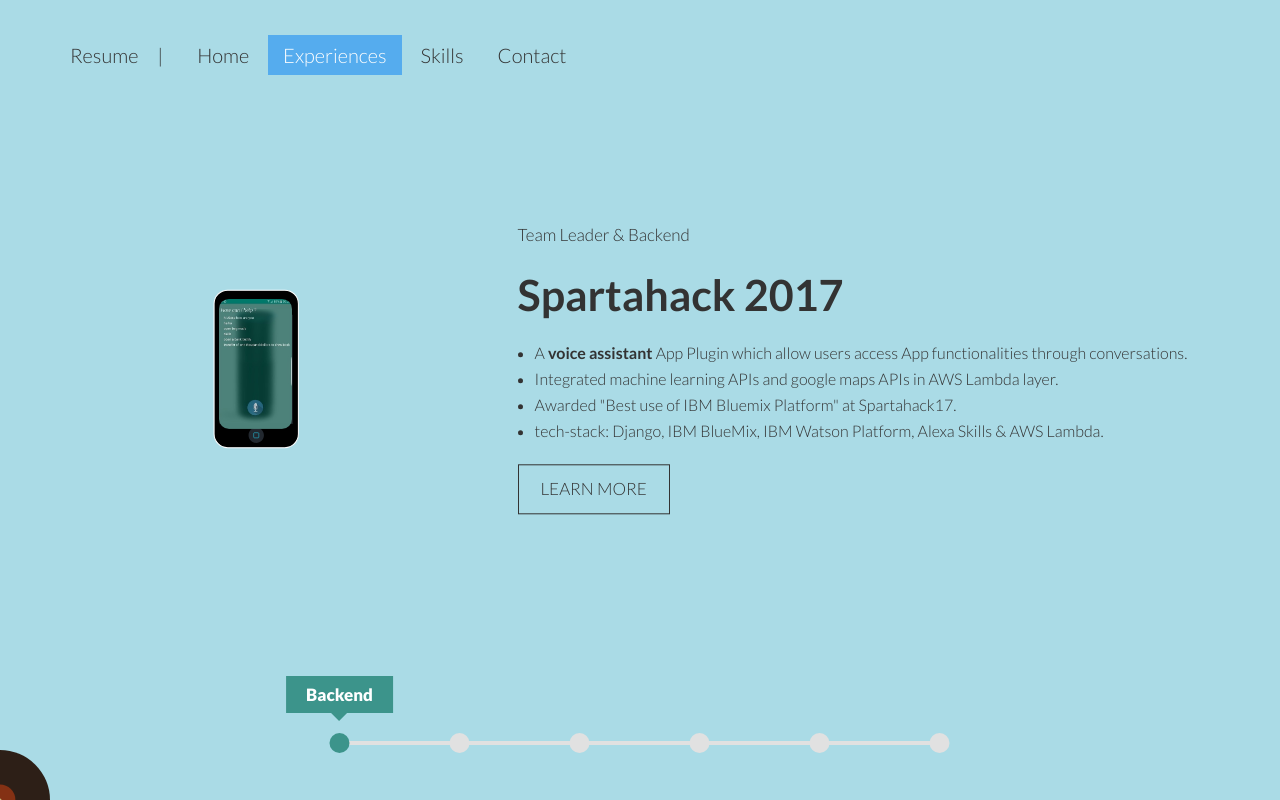
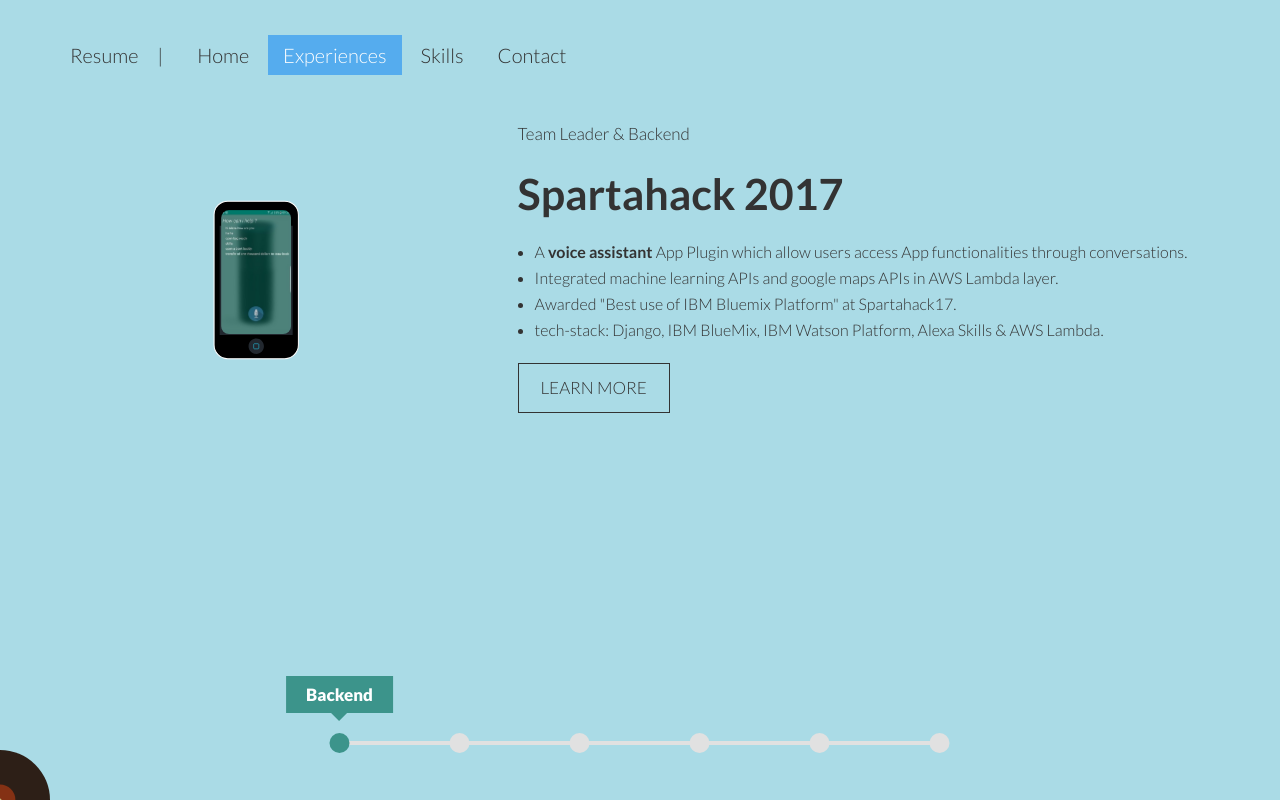
Before and after one commit to lyu-xg/xueguangl23.github.io, a plain HTML site: page index.html in a window 1280 px wide. Both pictures are taken after a click on the link "Experiences". Drawn offline with nearby package versions, Linux system fonts and the light colour scheme.

Commit message:
solved experience section alignment issue.

```diff
--- a/css/app.css
+++ b/css/app.css
@@ -290,7 +290,7 @@
     background: #F5F6E8;
     text-align: center;
     letter-spacing: 0.07em;
-    z-index: 8
+    z-index: 8;
 }
 
 .small-screen {
@@ -323,6 +323,7 @@
     font-size: 27px;
     color: #000
 }
+
 .resume__myself img {
     width: 50%;
     display: block;
@@ -433,6 +434,12 @@
     line-height: 2.5rem;
     opacity: 0
 }
+.expand-msg .expand-profile-img {
+  width: 40%;
+  border: 15px solid #EED19C;
+  border-radius: 50%;
+  margin-top: 8%;
+}
 .block.home .profile__content__pic img {
     width: 60%;
     border: 15px solid #EED19C;
@@ -483,7 +490,7 @@
     }
 }
 .block.experiences .left {
-    height: 738.5px;
+    height: 100%;/*738.5px;*/
     float: left;
     display: inline-block;
     position: absolute;
@@ -502,18 +509,20 @@
 
 .block.experiences .preview {
     width: 62%;
-    height: 22%;
+    height: 24%;
     position: absolute;
     left: 19%;
-    top: 37%;
+    top: 22%;
+    transform: translateY(2%);
 }
 
 .block.experiences .left img {
     width: 0;
     height: 0;
-    position: relative;
-    vertical-align: middle;
-    transform: translateY(-50%);
+    left:0px;
+    top:50%;
+    position: absolute;;
+    transform: translateY(-58%);
 }
 /*
 .block.experiences .left img:nth-child(n+2) {
@@ -523,16 +532,17 @@
 }
 */
 .block.experiences .left img.mobile {
-    top: 56% ;
-    width: 23%;
-    left: 2.5%;
+    top: 52% ;
+    width: 22%;
+    left: 50%;
     height: auto;
-    border-radius: 10px
+    border-radius: 8px;
+    transform: translate(-50%,-56%);
 }
 .block.experiences .right {
     /*max-width: 710px;
     min-width: 555px*/
-    height: 738.5px;
+    height: 100%;/*738.5px;*/
     float:right;
     width: 58%;
     left: 42%;
@@ -540,12 +550,12 @@
 }
 .block.experiences .right .desc {
     position: relative;
-    top: 50%;
+    top: 40%;
     -webkit-transform: translateY(-50%);
     -ms-transform: translateY(-50%);
     transform: translateY(-50%);
     text-align: left;
-    height: 40%
+    height: 50%
 }
 .block.experiences .right .desc>* {
     position: absolute
@@ -845,8 +855,9 @@
     background: linear-gradient(to bottom right, #20c8ec, #13ABE2)
 }
 svg#demo {
-    position: relative;
-    top: 50%;
+    position: absolute;
+    left: 0%;
+    top: 35%;
     -webkit-transform: translateY(-50%);
     -ms-transform: translateY(-50%);
     transform: translateY(-50%)
--- a/index.html
+++ b/index.html
@@ -371,13 +371,8 @@
 	</section>
 	<svg id="to_contact" width="100%" height="100%" version="1.1" xmlns="http://www.w3.org/2000/svg" class=""><defs></defs></svg>
 	<section class="expand-msg">
-		<div class="resume__toolbar">
-			<span class="btn-close">
-				<i class="fa fa-times icon-spin-this" aria-hidden="true"></i>
-			</span>
-		</div>
 		<div class="resume__myself">
-			<img src="img/profile.jpg" alt="XUEGUANG LU">
+			<img src="img/profile.jpg" alt="XUEGUANG LU" class="expand-profile-img">
 			<h5 class="name">Xueguang Lu</h5>
 			<p class="tagline">Introvert, but outgoing</p>
 			<p class="tagline">Experimentalist</p>
--- a/js/main.js
+++ b/js/main.js
@@ -682,9 +682,7 @@
       setTimeout(function(){
         $('.preview .'+project).addClass('active').css({
           height:'auto',
-          width:'23%',
-          //left: '2.5%',
-          top: '-200%'
+          width:'23%'
         });
         $('.preview .'+project).addClass('active').animate({
           top: "57%",
@@ -704,7 +702,7 @@
           top: '-200%',
         });
         $('.preview .'+project).addClass('active').animate({
-          top: "32.5%",
+          top: "50%",
           opacity: 1
         }, 2000, 'easeOutExpo');
 
```
